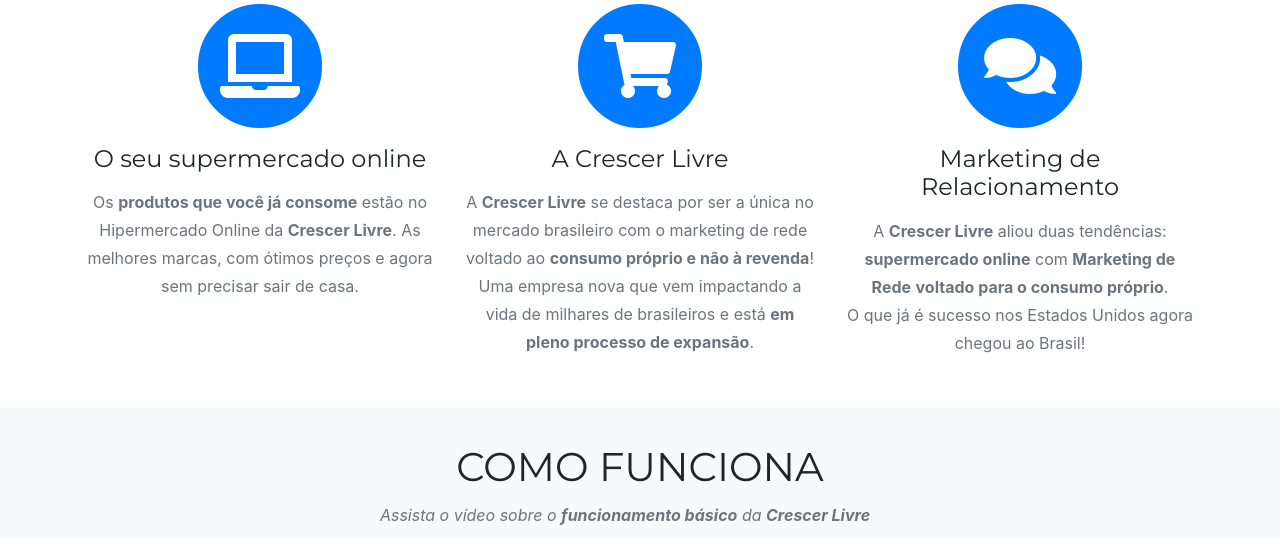
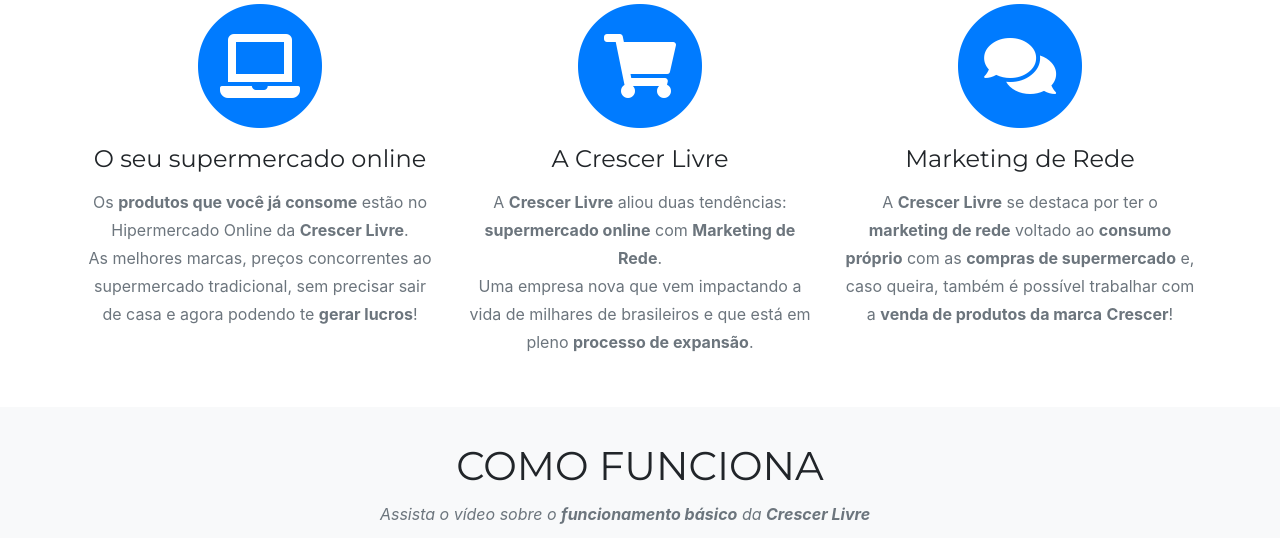
Before and after one commit to castrohenrique9/equipecrescer, a website with bundled scripts: page index.html in a window 1280 px wide. Shown: the part 1224-1762 px from the top of the page. Built offline with nearby package versions, Linux system fonts and the light colour scheme; a web font is replaced by a local one.

Commit message:
alterações textuais para Junho
novidades de revenda de produtos

```diff
--- a/index.html
+++ b/index.html
@@ -121,7 +121,9 @@
             <i class="fas fa-laptop fa-stack-1x fa-inverse"></i>
           </span>
           <h4 class="service-heading">O seu supermercado online</h4>
-          <p class="text-muted">Os <b>produtos que você já consome</b> estão no Hipermercado Online da <strong>Crescer Livre</strong>. As melhores marcas, com ótimos preços e agora sem precisar sair de casa.</p>
+          <p class="text-muted">Os <b>produtos que você já consome</b> estão no Hipermercado Online da <strong>Crescer Livre</strong>.<br>
+            As melhores marcas, preços concorrentes ao supermercado tradicional, sem precisar sair de casa e agora podendo te <b>gerar lucros</b>!
+          </p>
         </div>
         <div class="col-md-4">
           <span class="fa-stack fa-4x">
@@ -130,9 +132,9 @@
           </span>
           <h4 class="service-heading">A Crescer Livre</h4>
           <p class="text-muted">
-            A <strong>Crescer Livre</strong> se destaca por ser a única no mercado brasileiro com o marketing de rede
-            voltado ao <b>consumo próprio e não à revenda</b>!<br>
-            Uma empresa nova que vem impactando a vida de milhares de brasileiros e está <b>em pleno processo de expansão</b>.
+            A <strong>Crescer Livre</strong> aliou duas tendências:<br>
+            <strong>supermercado online</strong> com <strong>Marketing de Rede</strong>.<br>
+            Uma empresa nova que vem impactando a vida de milhares de brasileiros e que está em pleno <b>processo de expansão</b>.
           </p>
         </div>
         <div class="col-md-4">
@@ -140,11 +142,10 @@
             <i class="fas fa-circle fa-stack-2x text-primary"></i>
             <i class="fas fa-comments fa-stack-1x fa-inverse"></i>
           </span>
-          <h4 class="service-heading">Marketing de Relacionamento</h4>
+          <h4 class="service-heading">Marketing de Rede</h4>
           <p class="text-muted">
-            A <strong>Crescer Livre</strong> aliou duas tendências:<br>
-            <strong>supermercado online</strong> com <strong>Marketing de Rede</strong> <b>voltado para o consumo próprio</b>.<br>
-            O que já é sucesso nos Estados Unidos agora chegou ao Brasil!
+            A <strong>Crescer Livre</strong> se destaca por ter o <strong>marketing de rede</strong>
+            voltado ao <b>consumo próprio</b> com as <strong>compras de supermercado</strong> e, caso queira, também é possível trabalhar com a <b>venda de produtos da marca</b> <strong>Crescer</strong>!
           </p>
         </div>
       </div>
```
